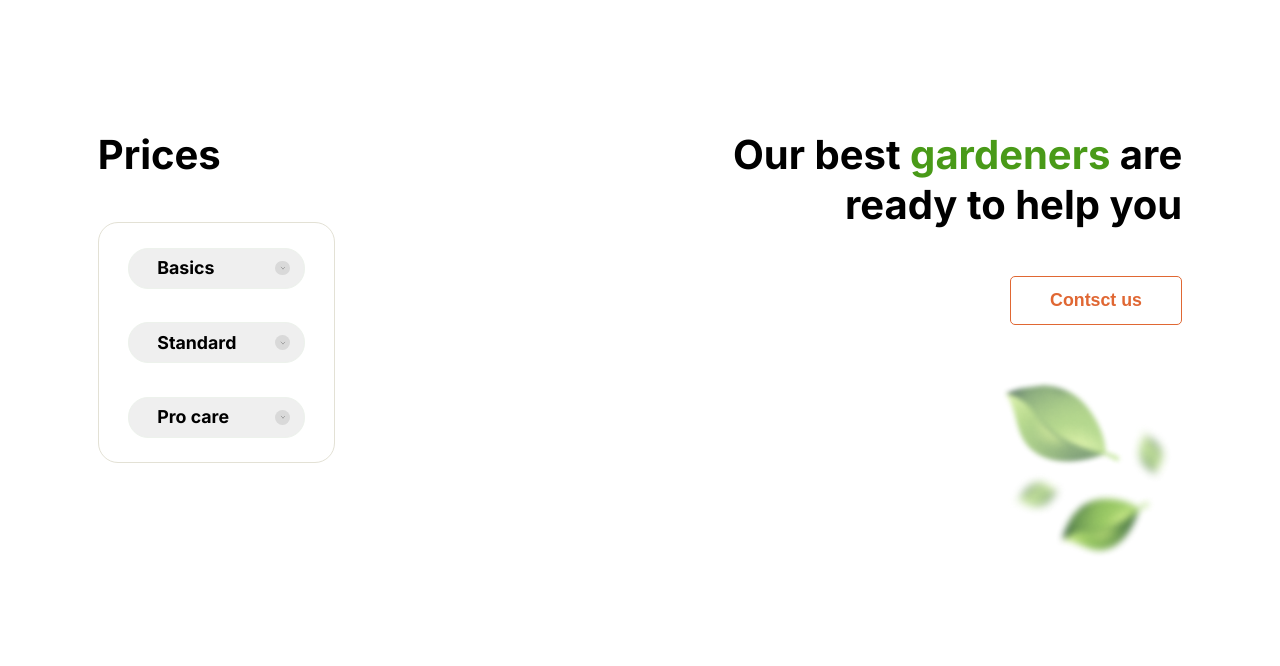
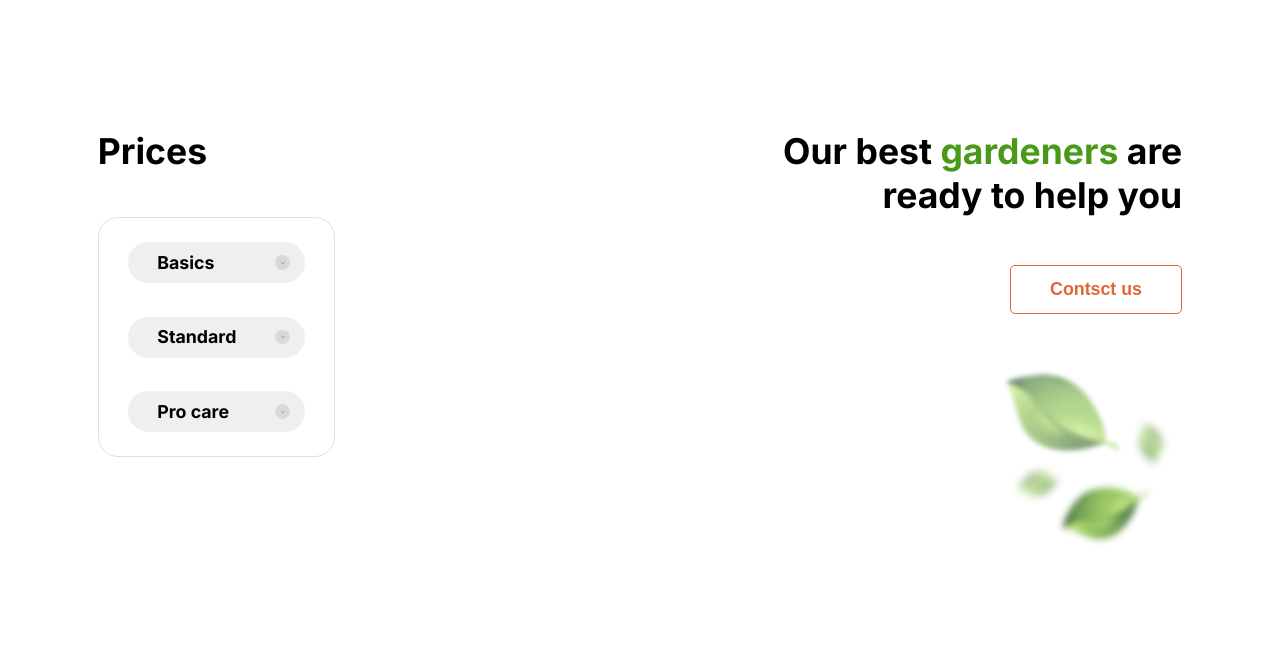
Before and after one commit to ArishaSuperNyasha/rsschool-plants, a plain HTML site: page plants/index.html in a window 1280 px wide. Shown: the part 2240-2906 px from the top of the page. Drawn offline with Linux system fonts and the light colour scheme; a web font is replaced by a local one.

Commit message:
fix: add font style to #prices

```diff
--- a/plants/style.css
+++ b/plants/style.css
@@ -480,6 +480,7 @@ footer img {
 
     .prices h2 {
         margin: 0px;
+        font-size: 2.7778vw; line-height: 3.4722vw;
     }
 
     .colomn-right {
```
